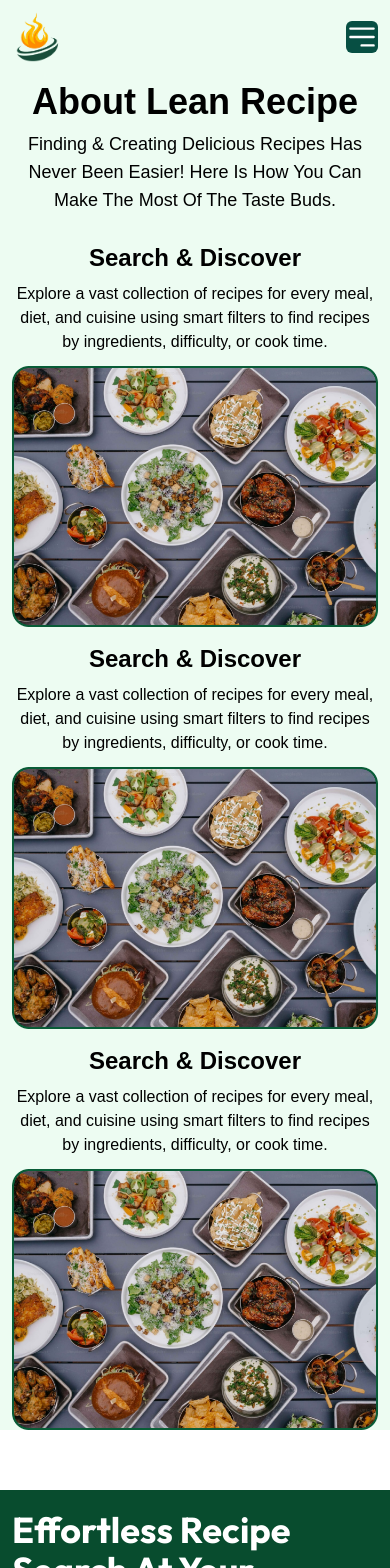
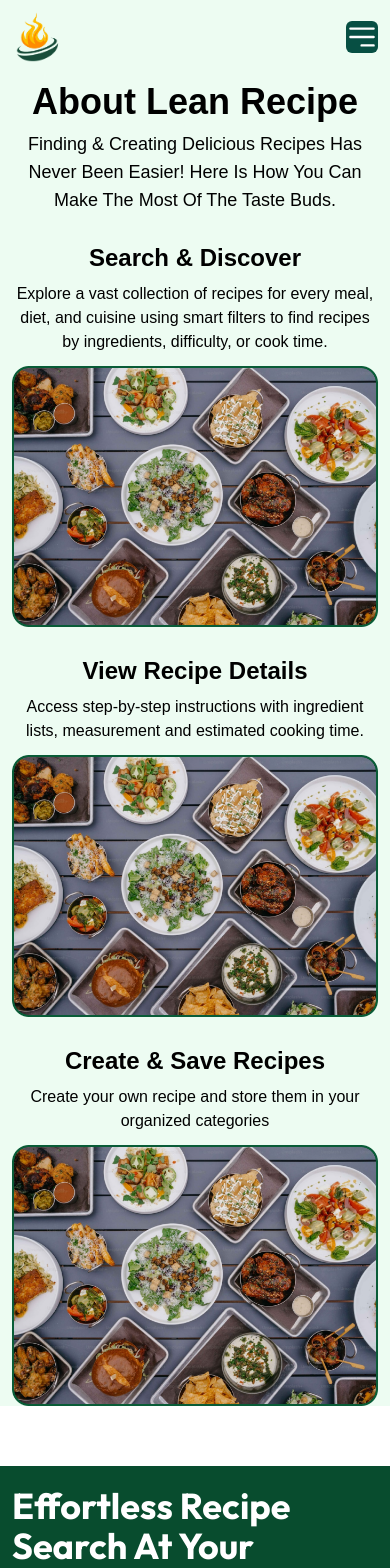
Before and after one commit to dsgnjoe/lean-recipes, a React (Vite) app: page /about in a window 390 px wide. Shown: the top 1568 px of the page. Built offline with nearby package versions, Linux system fonts and the light colour scheme; a web font is replaced by a local one.

Commit message:
mobile view for above  page

```diff
--- a/src/pages/About.jsx
+++ b/src/pages/About.jsx
@@ -9,7 +9,7 @@ const About = () => {
         </span>
       </header>
 
-      <section className='my-5 flex flex-col items-center justify-center text-center gap-2'>
+      <section className='my-5 flex flex-col items-center justify-center text-center gap-5'>
         <div>
           <h1 className='font-bold text-2xl py-2'>Search & Discover</h1>
           <p className='font-thin pb-3'>
@@ -20,20 +20,17 @@ const About = () => {
           <img src='/img1.png' alt='image' />
         </div>
         <div>
-          <h1 className='font-bold text-2xl py-2'>Search & Discover</h1>
+          <h1 className='font-bold text-2xl py-2'>View Recipe Details</h1>
           <p className='font-thin pb-3'>
-            Explore a vast collection of recipes for every meal, diet, and
-            cuisine using smart filters to find recipes by ingredients,
-            difficulty, or cook time.
+            Access step-by-step instructions with ingredient lists, measurement
+            and estimated cooking time.
           </p>
           <img src='/img1.png' alt='image' />
         </div>
         <div>
-          <h1 className='font-bold text-2xl py-2'>Search & Discover</h1>
+          <h1 className='font-bold text-2xl py-2'>Create & Save Recipes</h1>
           <p className='font-thin pb-3'>
-            Explore a vast collection of recipes for every meal, diet, and
-            cuisine using smart filters to find recipes by ingredients,
-            difficulty, or cook time.
+            Create your own recipe and store them in your organized categories
           </p>
           <img src='/img1.png' alt='image' />
         </div>
```
